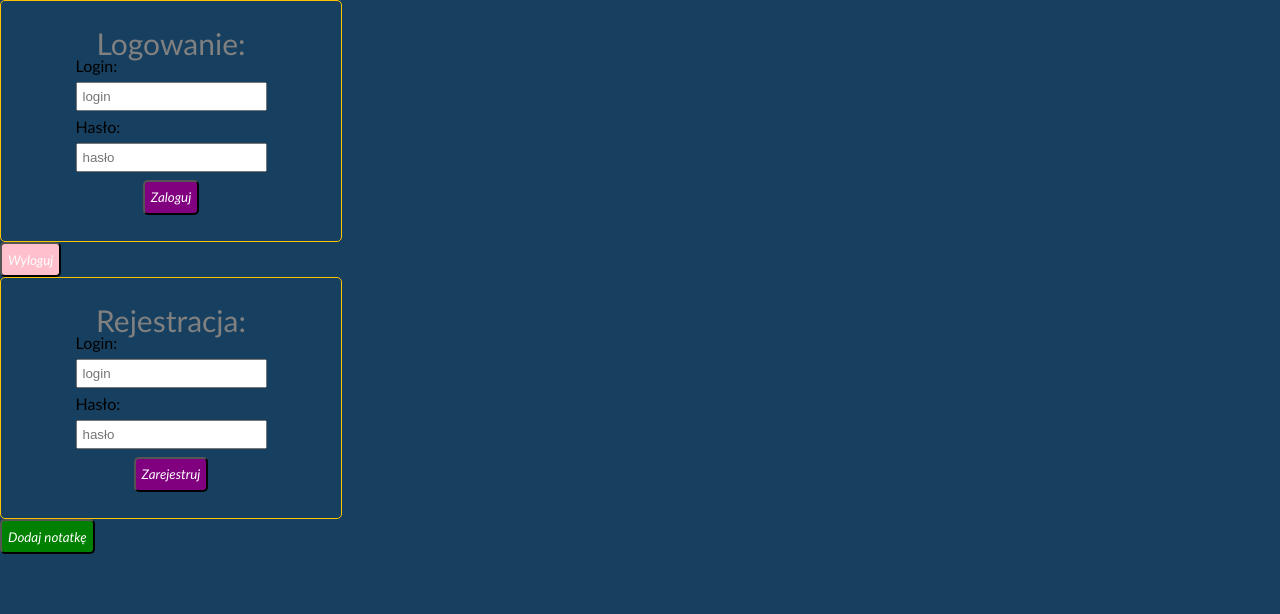
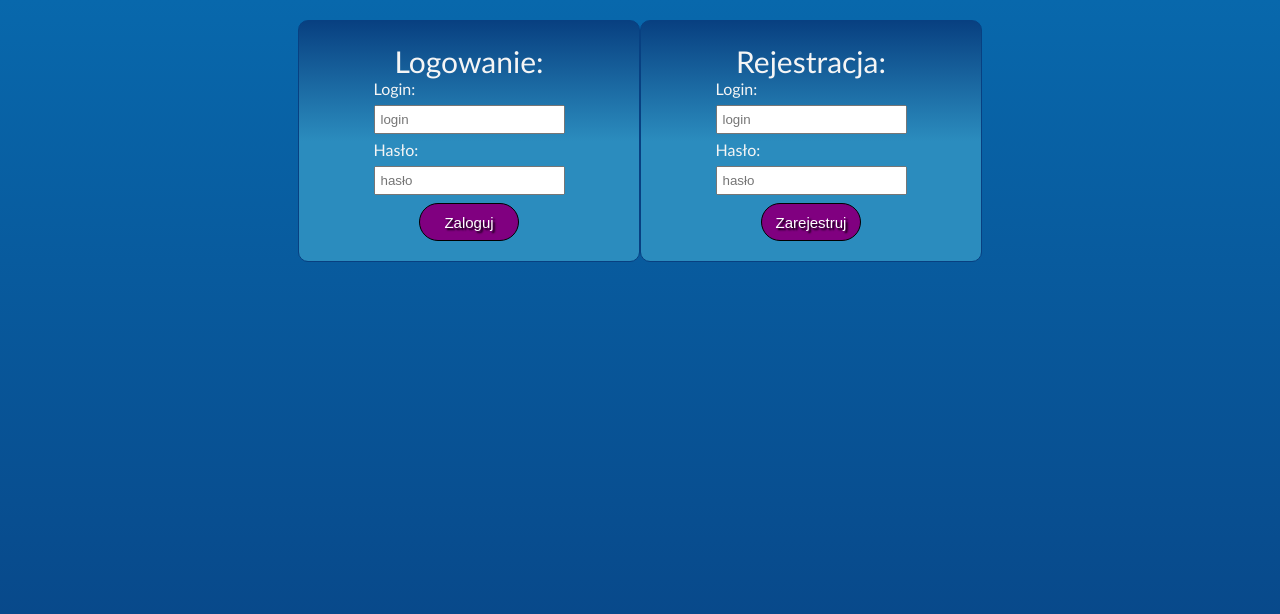
Before and after one commit to djarosz-hub/Recruitment-task-TODOApp, a React (Create React App) app in the folder frontend/my-app/: page / in a window 1280 px wide. Shown: the top 614 px of the page. Built offline with nearby package versions, Linux system fonts and the light colour scheme.

Commit message:
adding styles

```diff
--- a/frontend/my-app/src/components/EditNote.js
+++ b/frontend/my-app/src/components/EditNote.js
@@ -1,7 +1,8 @@
 import React, { useState } from "react";
-import {Label, Input} from "./NewNote";
+// import {Label, Input} from "./NewNote";
 import styled from "styled-components";
 import {EditButton} from "./styledElements/CommonStyledElements";
+import {Input, Label}from "./styledElements/CommonStyledElements";
 
 const Wrapper = styled.div`
     width:200px;
--- a/frontend/my-app/src/components/Login.js
+++ b/frontend/my-app/src/components/Login.js
@@ -1,10 +1,11 @@
 import React from "react";
 import styled from "styled-components";
-import { Wrapper, Input, Label, RegButton, Header } from "./styledElements/CommonStyledElements";
+import { Wrapper, Input, Label, AuthButton, Header } from "./styledElements/CommonStyledElements";
 import { emptyCredentialsAlert, baseUrl } from "./Todo";
 import Axios from "axios";
 
 const WrapperLog = styled(Wrapper)`
+    background: linear-gradient(#084081,#2b8cbe,#2b8cbe);
     width:300px;
     height:200px;
     flex-direction:column;
@@ -15,8 +16,8 @@ const WrapperLog = styled(Wrapper)`
 async function loginUser() {
     const login = document.getElementById("login");
     const pass = document.getElementById("password");
-    if (!validateInput(login.value,pass.value)) {
-        cleanInputs(login,pass);
+    if (!validateInput(login.value, pass.value)) {
+        cleanInputs(login, pass);
         emptyCredentialsAlert();
         return null;
     }
@@ -35,7 +36,7 @@ async function loginUser() {
             console.log(res.data.message);
             return null;
         }
-        cleanInputs(login,pass);
+        cleanInputs(login, pass);
         return (res.data[0].id);
     } catch (err) {
         console.log(err);
@@ -49,7 +50,7 @@ function validateInput() {
         return false;
     return true;
 }
-function cleanInputs(login,pass) {
+function cleanInputs(login, pass) {
     login.value = "";
     pass.value = "";
 }
@@ -63,7 +64,7 @@ function Login(props) {
                 <Label>Hasło:</Label>
                 <Input type="text" id="password" placeholder="hasło" maxLength="30"></Input>
             </form>
-            <RegButton onClick={() => props.setLoggedId(loginUser())}>Zaloguj</RegButton>
+            <AuthButton onClick={() => props.setLoggedId(loginUser())}>Zaloguj</AuthButton>
         </WrapperLog>
     );
 }
--- a/frontend/my-app/src/components/NewNote.js
+++ b/frontend/my-app/src/components/NewNote.js
@@ -1,12 +1,19 @@
 import React, { useState } from "react";
 import styled from "styled-components";
-import {Button, AddButton}from "./styledElements/CommonStyledElements";
+import {Button, AddButton, Input, Label, Wrapper}from "./styledElements/CommonStyledElements";
 
-export const Wrapper = styled.div``;
-export const Label = styled.label``;
-export const Input = styled.input``;
+const WrapperNewNote = styled(Wrapper)`
+    background: linear-gradient(#2b8cbe,#084081);
+    flex-direction:column;
+    justify-content:center;
+    align-items:center;
+`;
+const InputNote = styled(Input)`
+    width:500px;
+`;
+
 export const ShowFormBtn = styled(Button)`
-    background-color:green;
+    background-color:#447733;
 `;
 function NewNote(props) {
 
@@ -34,14 +41,14 @@ function NewNote(props) {
   };
   return (
       showAddForm ? (
-    <Wrapper>
+    <WrapperNewNote>
       <Label>Tytuł notatki:</Label>
-      <Input type="text" value={title} onChange={changeTitleHandler} maxLength="100"/>
+      <InputNote type="text" value={title} onChange={changeTitleHandler} maxLength="100"/>
 
       <Label>Treść:</Label>
-      <Input type="text" value={body} onChange={changeBodyHandler} maxLength="2000"/>
+      <InputNote type="text" value={body} onChange={changeBodyHandler} maxLength="2000"/>
       <AddButton onClick={() => addNote()}>Dodaj notatkę</AddButton>
-    </Wrapper>
+    </WrapperNewNote>
       ) : (
         <ShowFormBtn onClick={()=>setShowAddForm(true)}>Dodaj notatkę</ShowFormBtn>
       )
--- a/frontend/my-app/src/components/Register.js
+++ b/frontend/my-app/src/components/Register.js
@@ -1,10 +1,11 @@
 import React from "react";
 import styled from "styled-components";
-import { Wrapper, Input, Label, RegButton, Header } from "./styledElements/CommonStyledElements";
+import { Wrapper, Input, Label, AuthButton, Header } from "./styledElements/CommonStyledElements";
 import { emptyCredentialsAlert, baseUrl } from "./Todo";
 import Axios from "axios";
 
 const WrapperReg = styled(Wrapper)`
+    background: linear-gradient(#084081,#2b8cbe,#2b8cbe);
     width:300px;
     height:200px;
     flex-direction:column;
@@ -61,7 +62,7 @@ function Register() {
                 <Label>Hasło:</Label>
                 <Input type="text" id="regPass" placeholder="hasło" maxLength="30"></Input>
             </form>
-            <RegButton onClick={registerUser}>Zarejestruj</RegButton>
+            <AuthButton onClick={registerUser}>Zarejestruj</AuthButton>
         </WrapperReg>
     );
 }
--- a/frontend/my-app/src/components/Todo.js
+++ b/frontend/my-app/src/components/Todo.js
@@ -6,7 +6,7 @@ import NewNote from "./NewNote";
 import Modal from "react-modal";
 import EditNote from "./EditNote";
 import Axios from "axios";
-import {Wrapper,LogoutButton} from "./styledElements/MainTodoStyledElements";
+import { Wrapper, LogSectionWrapper, NotesSectionWrapper, LogoutButton, NotesContainer, H1 } from "./styledElements/MainTodoStyledElements";
 
 export function emptyCredentialsAlert() {
     alert("Username or password can't be empty!");
@@ -17,12 +17,15 @@ function emptyNoteAlert() {
 export const baseUrl = "http://localhost:3001";
 
 class Todo extends React.Component {
-    state = {
+    constructor(props) {
+        super(props);
+        this.state = {
             loggedId: null,
             notes: [],
             showEditModal: false,
-        editNote: {}
+            editNote: {},
         };
+    }
 
     deleteNote(id) {
         const notes = [...this.state.notes].filter(note => note.id !== id);
@@ -135,13 +138,18 @@ class Todo extends React.Component {
     render() {
         return (
             <Wrapper>
+                {this.state.loggedId == null &&
+                <LogSectionWrapper>
                     <Login setLoggedId={(id) => this.onLogin(id)}>
-
                     </Login>
+                    <Register />
+                </LogSectionWrapper>}
+                {this.state.loggedId != null &&
+                <NotesSectionWrapper>
                     <LogoutButton onClick={this.logoutUser}>Wyloguj</LogoutButton>
-                <Register />
                     <NewNote
                         onAdd={(note) => this.addNote(note)} />
+                    <H1>Twoje notatki:</H1>
                     <Modal
                         isOpen={this.state.showEditModal}
                         contentLabel="Edytuj notatkę"
@@ -153,7 +161,7 @@ class Todo extends React.Component {
                         />
                         <button onClick={() => this.toggleModal()}>Anuluj</button>
                     </Modal>
-                <div>
+                    <NotesContainer>
                         {this.state.notes.map((note) => (
                             <Note key={note.id}
                                 title={note.title}
@@ -162,7 +170,8 @@ class Todo extends React.Component {
                                 onDelete={(id) => this.deleteNote(id)}
                                 onEdit={(note) => this.editNoteHandler(note)} />
                         ))}
-                </div>
+                    </NotesContainer>
+                </NotesSectionWrapper>}
             </Wrapper>
         );
     }
--- a/frontend/my-app/src/components/styledElements/CommonStyledElements.js
+++ b/frontend/my-app/src/components/styledElements/CommonStyledElements.js
@@ -1,32 +1,34 @@
 import styled from "styled-components";
 export const Wrapper = styled.div`
-    border-radius: 5px;
+    border-radius: 10px;
     padding:20px;
-    border: 1px solid #FFC300;
+    border: 1px solid #084081;
     display:flex;
 `;
 export const Button = styled.button`
     width:fit-content;
-    height:35px;
+    height:40px;
     color:white;
-    border-radius:5px;
-    font-family: 'Trebuchet MS', 'Lucida Sans Unicode', 'Lucida Grande', 'Lucida Sans', Arial, sans-serif;
-    font-style: italic;
-    font-weight:550;
+    border-radius:20px;
+    border: 1px solid #000000;
+    font-weight:500;
+    font-size:15px;
+    text-shadow:2px 2px 2px black;
 `;
 export const EditButton = styled(Button)`
-    background-color:blue;
+    background-color:#4575b4;
 `;
 
 export const DeleteButton = styled(Button)`
-    background-color:red;
+    background-color:#d73027;
 `;
 
 export const AddButton = styled(Button)`
-    background-color:greenyellow;
+    background-color:#447733;
 `;
-export const RegButton = styled(Button)`
+export const AuthButton = styled(Button)`
     background-color:purple;
+    width:100px;
 `;
 export const Input = styled.input`
     padding: 5px 5px;
@@ -34,8 +36,10 @@ export const Input = styled.input`
 `;
 export const Header = styled.p`
     font-size:30px;
-    color:gray;
+    color:whitesmoke;
+    margin:5px;
 `;
 export const Label = styled.label`
     display:block;
+    color:whitesmoke;
 `;
--- a/frontend/my-app/src/components/styledElements/MainTodoStyledElements.js
+++ b/frontend/my-app/src/components/styledElements/MainTodoStyledElements.js
@@ -2,15 +2,41 @@ import styled from "styled-components";
 import { Button } from "./CommonStyledElements";
 
 export const LogoutButton = styled(Button)`
-    background-color:pink;
+    background-color:#b1200f;
+    width:100px;
+    position: absolute;
+    top:5px;
+    left:5px;
+    color:#f5f5f5;
+    text-shadow: none;
+    font-weight:600;
 `;
 export const Wrapper = styled.div`
-    background-color: #173f5f;
+    background: linear-gradient(#0868ac,#084081);
     font-family: 'Trebuchet MS', 'Lucida Sans Unicode', 'Lucida Grande', 'Lucida Sans', Arial, sans-serif;
-    width:100vw;
+    width:100%;
     height:100vh;
     background-attachment:fixed;
 `;
 export const NotesContainer = styled.div`
-
+    display:flex;
+    justify-content:center;
+    flex-wrap:wrap;
 `;
+export const LogSectionWrapper = styled.div`
+    padding:20px;
+    display:flex;
+    justify-content:center;
+`;
+export const NotesSectionWrapper = styled.div`
+    padding:10px;
+    display:flex;
+    align-items:center;
+    flex-direction:column;
+`;
+export const H1 = styled.h1`
+    color:#f5f5f5;
+    font-size:35px;
+    text-shadow:2px 2px 2px black;
+    margin: 10px;
+`;
--- a/frontend/my-app/src/components/styledElements/NoteStyledElements.js
+++ b/frontend/my-app/src/components/styledElements/NoteStyledElements.js
@@ -5,7 +5,7 @@ export const Wrapper = styled.div`
     min-width:250px;
     display:inline-block;
     flex-direction:column;
-    background-color: #808080;
+    background-color: #9d9ea3 ;
     color:whitesmoke;
     text-shadow:2px 2px 2px black;
     box-shadow: 0px 0px 7px black;;
@@ -28,10 +28,11 @@ export const Title = styled.p`
     text-align: center;
     font-size: 20px;
     margin:5px 0px 5px 0px;
-    padding:5px;
+    padding:8px;
     border-bottom: solid black 1px;
     box-shadow: 0px 5px 5px #00000066;
     word-break: break-all;
+
 `;
 export const BtnWrapper = styled.div`
     width:100%;
```
Also changed, not shown: frontend/my-app/src/components/Notification.js (added, +56 -0 lines). Lines whose indentation alone changed are shown as unchanged.
